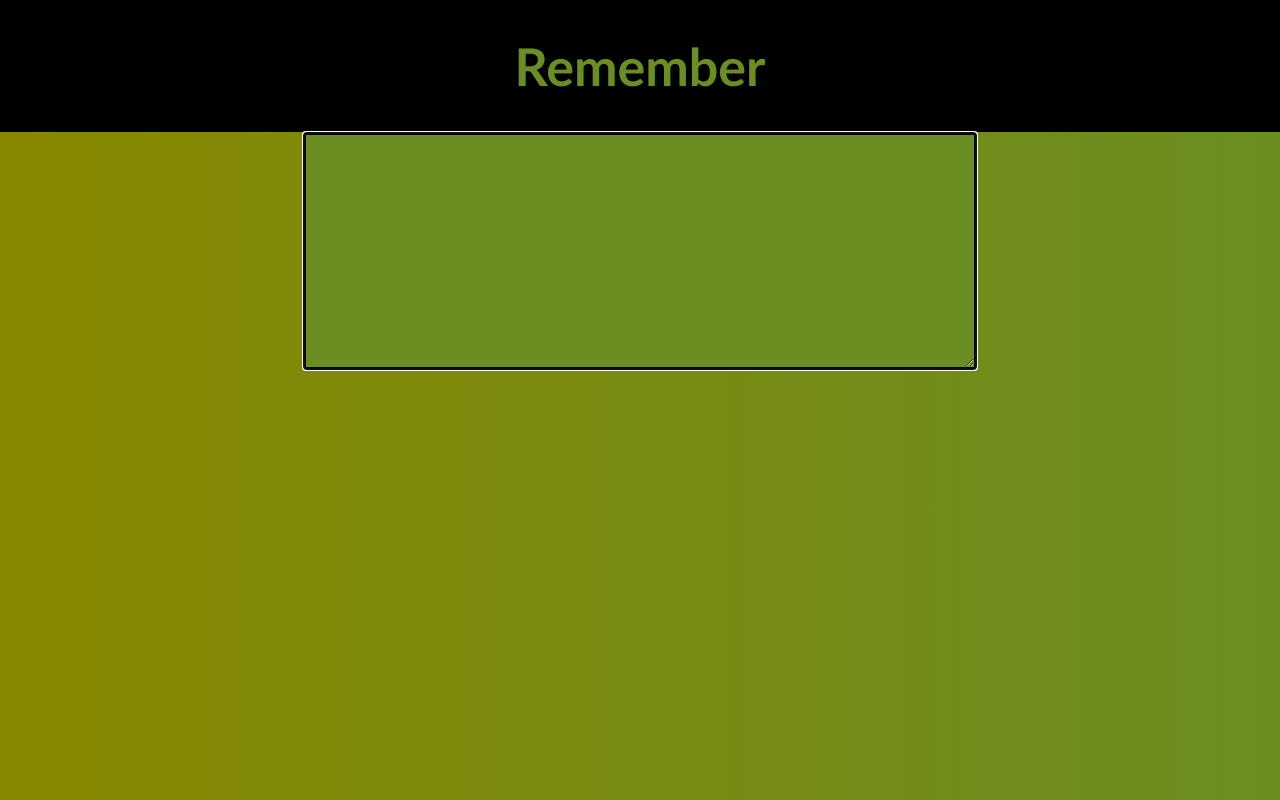
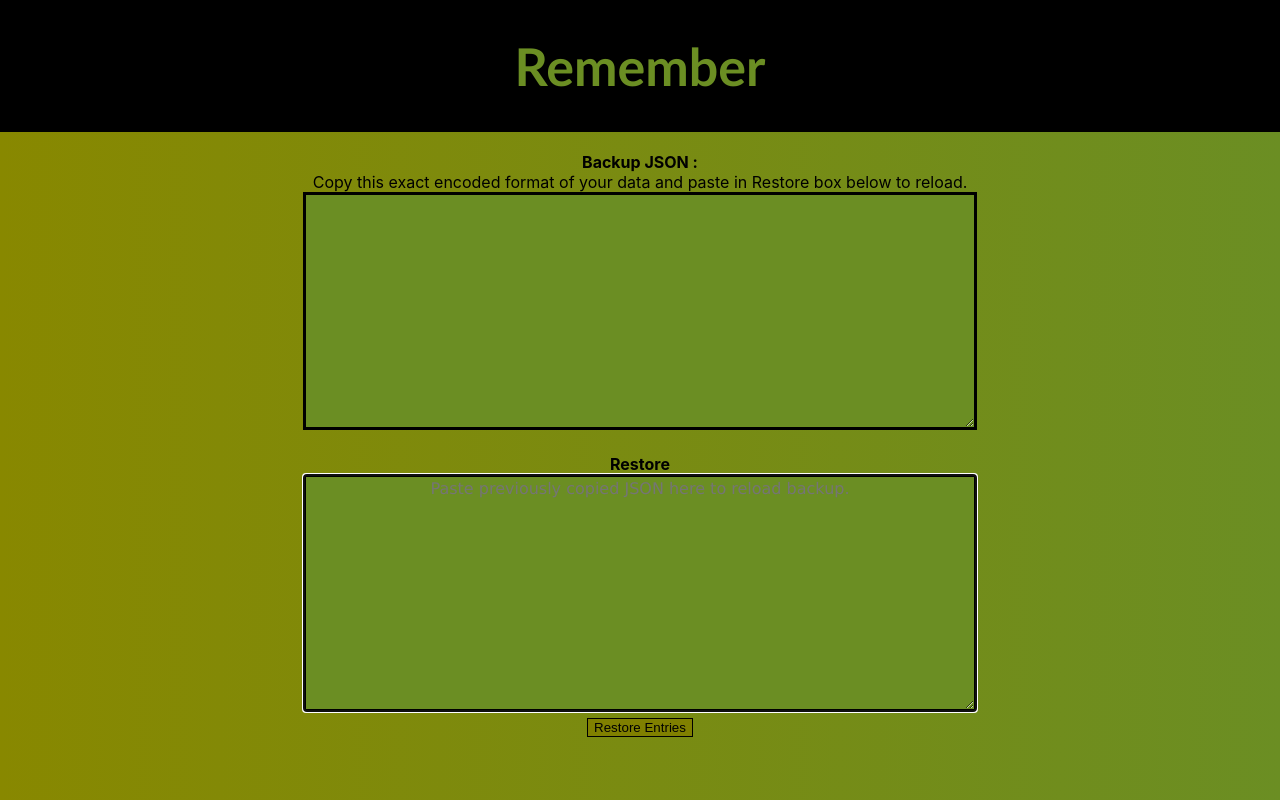
Before and after one commit to StephenArg/Remember_Frontend, a React (Create React App) app: page /backup in a window 1280 px wide. Built offline with nearby package versions, Linux system fonts and the light colour scheme; no server answers.

Commit message:
Figured out how to deal with incoming JSON, backup and restore function finished. Calendar feature almost completed.

```diff
--- a/src/components/Backup.js
+++ b/src/components/Backup.js
@@ -3,7 +3,8 @@ import userAuthFetch from '../globallyUsedFunctions.js/UserAuthFetch'
 
 const Backup = props => {
   const [user, setUser] = useState({})
-  const [backupJson, setBackupJson] = useState("")
+  const [backupJson, setBackupJson] = useState(``)
+  const [restoreJson, setRestoreJson] = useState("")
 
   useEffect(()=> {
     userAuthFetch(setUser)
@@ -17,13 +18,46 @@ const Backup = props => {
         },
         body: JSON.stringify({userId: user.id})
         }).then(res => res.json())
-          .then((e) => setBackupJson(JSON.stringify(e.backup)))
+          .then((e) => {
+            // setBackupJson(`'${JSON.stringify(e.backup).replace(/'/g, "\\'").replace(/\"/g, '\\"')}'`)
+            setBackupJson(JSON.stringify(e).replace(/'/g, "singQuot;").replace(/\\"/g, 'insideQuot;').replace(/"/g,'quot;'))
+          })
+  }
+
+  const handleSubmit = () => {
+  //  JSON.parse(restoreJson.replace(/quot;/g, '"').replace(/singQuot;/g, "\'").replace(/insideQuot;/g, '\\"'))
+
+  if (window.confirm("Restoring will erase whatever current entries are present to prevent duplicates. Is that alright?")) {
+    fetch(`http://${process.env.REACT_APP_API_LOCATION}/entries/restore`, {
+        method: "POST",
+        headers: {
+          "Content-Type": "application/json"
+        },
+        body: JSON.stringify({userId: user.id, restoreJSON: JSON.parse(restoreJson.replace(/quot;/g, '"').replace(/singQuot;/g, "\'").replace(/insideQuot;/g, '\\"'))})
+        }).then(() => {window.confirm("Finished! Navigate back to the main page")
+        {
+            window.location.pathname = '/';
+        }})
+      }
   }
 
   return (
     <div>
+      <br></br>
+      <strong>Backup JSON : </strong>
+      <br></br>
+      <text>Copy this exact encoded format of your data and paste in Restore box below to reload.</text>
+      <br></br>
       <textarea id="text-area-input" rows="12" cols="80" autoFocus="true" value={backupJson} readOnly>
       </textarea>
+      <br></br>
+      <br></br>
+      <strong>Restore</strong>
+      <br></br>
+      <textarea id="text-area-input" rows="12" cols="80" placeholder="Paste previously copied JSON here to reload backup." onChange={(e) => {setRestoreJson(e.target.value)}} autoFocus="true" value={restoreJson} >
+      </textarea>
+      <br></br>
+      <button style={{backgroundColor: "olive", border: "solid black 1px"}} onClick={handleSubmit} >Restore Entries</button>
     </div>
   )
 }
--- a/src/components/TextAreaInput.js
+++ b/src/components/TextAreaInput.js
@@ -9,7 +9,7 @@ const TextAreaInput = props => {
     const finalized_entry = {
       date: props.user.current_date,
       user_id: props.user.id,
-      content: entry
+      content: entry.replace(/\t/g, '//t').replace(/\n/g, '//n')
     }
 
     fetch(`http://${process.env.REACT_APP_API_LOCATION}/entries/create`, {
--- a/src/containers/Calendar.js
+++ b/src/containers/Calendar.js
@@ -5,14 +5,45 @@ import userAuthFetch from '../globallyUsedFunctions.js/UserAuthFetch'
 const Calendar = props => {
 
   const [user, setUser] = useState({})
+  const [date, setDate] = useState("default")
+  const [entries, setEntries] = useState([])
 
   useEffect(() => {
     userAuthFetch(setUser)
   }, [])
 
+  useEffect(()=>{
+    if (user.current_date !== undefined && date === "default"){
+      setDate(user.current_date)
+    }
+  })
+
+  const handleSubmit = () => {
+    fetch(`http://${process.env.REACT_APP_API_LOCATION}/entries/search`, {
+        method: "POST",
+        headers: {
+          "Content-Type": "application/json"
+        },
+        body: JSON.stringify({userId: user.id, date: date})
+        }).then(res => res.json()).then(console.log)
+  }
 
   return (
     <div>
+      <br></br>
+      <strong for="start">Select Date To Show Up To 15 Entries Made On Or Before That Day:</strong>
+      <br></br>
+      <br></br>
+      {date === "default" ?  <h2>Loading...</h2> :
+      <div>
+        <input type="date" id="start" name="trip-start"
+          value={date}
+          min="2016-01-01" max="2100-12-31"
+          onChange={e => setDate(e.target.value)} ></input>
+        <br></br>
+        <button style={{backgroundColor: "olive", border: "solid black 1px"}} onClick={handleSubmit} >Search Entries</button>
+      </div>}
+
 
     </div>
   )
--- a/src/containers/HeaderLinks.js
+++ b/src/containers/HeaderLinks.js
@@ -21,7 +21,7 @@ const HeaderLinks = props => {
 
   return (
     <div>
-      {props.onBackup ? null : <strong id='calendar-link' style={{position:"absolute", top: "87px", right:"290px" }} onClick={handleBackupClick}>Backup</strong> }
+      {props.onBackup ? null : <strong id='calendar-link' style={{position:"absolute", top: "87px", right:"290px" }} onClick={handleBackupClick}>Backup/Restore</strong> }
       {props.onHome ? <strong id='calendar-link' style={{position:"absolute", top: "87px", right:"135px" }} onClick={handleClick}>Calendar</strong> :
       <strong id='calendar-link' style={{position:"absolute", top: "87px", right:"155px" }} onClick={handleClick}>Home</strong> }
       <strong id='calendar-link' style={{position:"absolute", top: "87px", right:"10px" }} onClick={handleLogOut}>Log out</strong>
--- a/src/containers/Home.js
+++ b/src/containers/Home.js
@@ -45,6 +45,7 @@ const Home = props => {
   }
 
   const handleRandomPost = (random) => {
+    random.post.content = random.post.content.replace(/\/\/t/g, '\t').replace(/\/\/n/g, '\n')
     setRandomJournalPost(random.post)
   }
 
```
